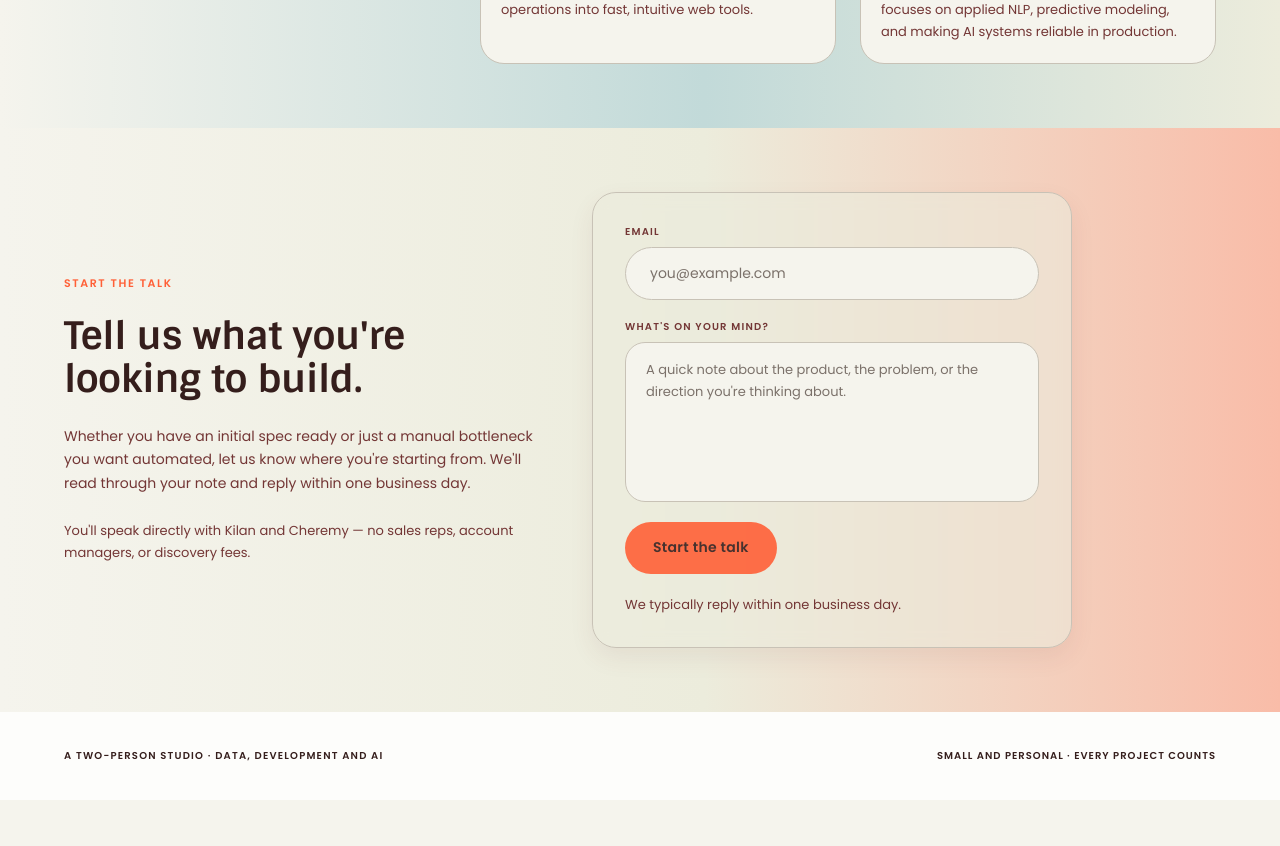
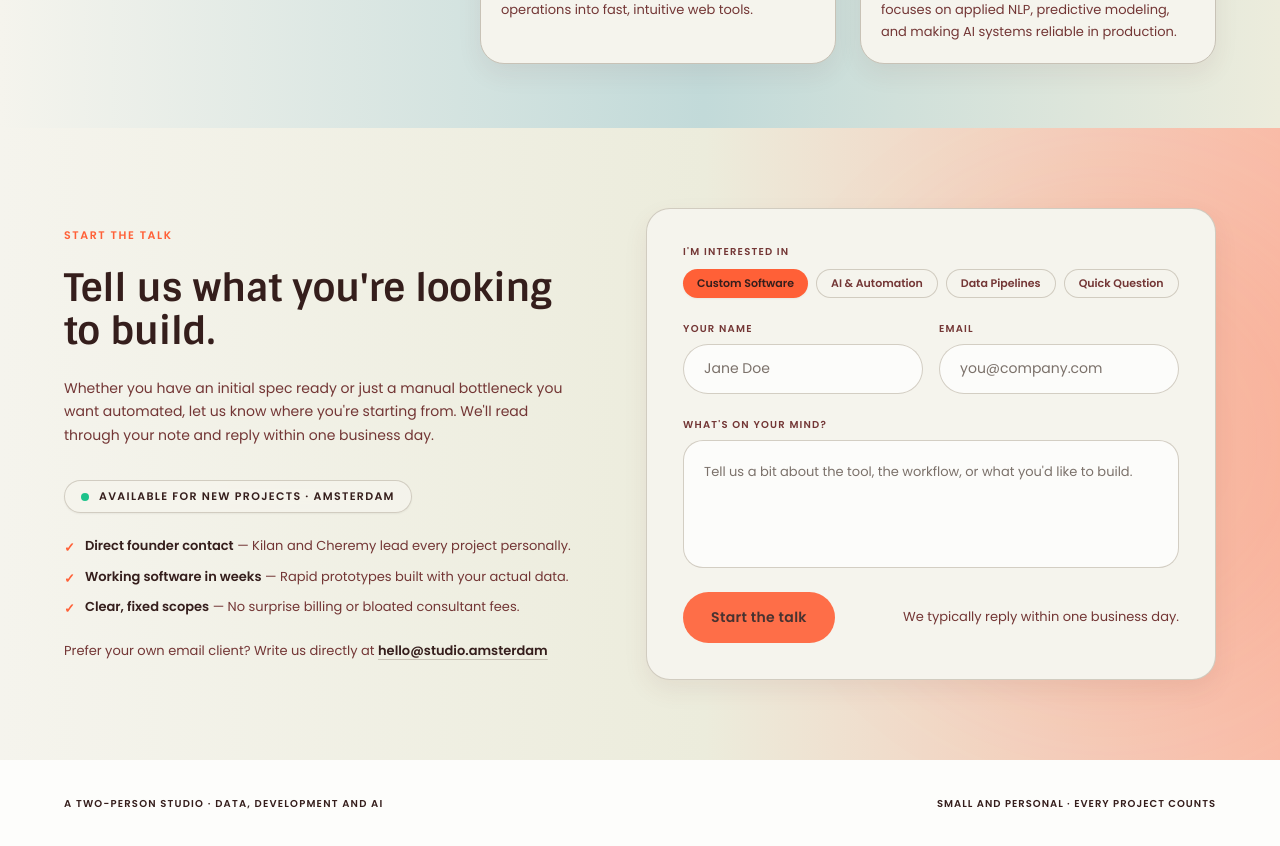
Before and after one commit to dcvanduuren/Keizersgracht, a Next.js app: page / in a window 1280 px wide. Shown: the part 3440-4286 px from the top of the page. Before the commit the page ends 4240 px from the top, so only its background shows below. Built offline with nearby package versions, Linux system fonts and the light colour scheme.

Commit message:
Upgrade Contact section with clean canvas card, topic chips, live availability pill, and ambient glow

```diff
--- a/src/components/sections/about.tsx
+++ b/src/components/sections/about.tsx
@@ -9,7 +9,7 @@ import { team, type TeamMember } from "@/data/team";
 function TeamCard({ member }: { member: TeamMember }) {
   const { heightShare, offsetShare } = member.crop;
   return (
-    <article className="flex flex-col overflow-hidden rounded-card-lg border border-border-subtle bg-canvas">
+    <article className="flex flex-col overflow-hidden rounded-card-lg border border-border-subtle bg-canvas shadow-card">
       {/* Reproduces the Figma crop (stretch + crop transform) at the original 435:360 ratio. */}
       <div className="relative aspect-[435/360] w-full overflow-hidden border-b border-border-subtle">
         <div
--- a/src/components/sections/contact-form.tsx
+++ b/src/components/sections/contact-form.tsx
@@ -6,13 +6,22 @@ import { Button } from "@/components/ui/button";
 const labelClass =
   "font-body text-badge font-semibold tracking-badge-caps text-terracotta uppercase";
 
+const inputClass =
+  "w-full rounded-pill border border-border-subtle/80 bg-white/70 px-5 py-3.5 font-body text-body text-espresso placeholder:text-taupe transition-all focus-visible:border-espresso focus-visible:bg-white focus-visible:outline-none";
+
+const topics = [
+  "Custom Software",
+  "AI & Automation",
+  "Data Pipelines",
+  "Quick Question",
+] as const;
+
 export function ContactForm() {
+  const [selectedTopic, setSelectedTopic] = useState<(typeof topics)[number]>("Custom Software");
   const [sent, setSent] = useState(false);
 
   function handleSubmit(event: FormEvent<HTMLFormElement>) {
     event.preventDefault();
-    // TODO: no backend is wired up yet. Send `new FormData(event.currentTarget)`
-    // to an API route / form service here before shipping.
     setSent(true);
   }
 
@@ -20,8 +29,49 @@ export function ContactForm() {
     <form
       onSubmit={handleSubmit}
       suppressHydrationWarning
-      className="flex w-full flex-col gap-5 rounded-card-lg border border-border-subtle bg-sand/60 p-6 shadow-card backdrop-blur-sm sm:p-8"
+      className="flex w-full flex-col gap-6 rounded-card-lg border border-border-subtle/80 bg-canvas p-6 shadow-card transition-all sm:p-9"
     >
+      {/* Topic selection chips */}
+      <div className="flex flex-col gap-2.5">
+        <label className={labelClass}>I&apos;m interested in</label>
+        <div className="flex flex-wrap gap-2">
+          {topics.map((topic) => {
+            const isSelected = selectedTopic === topic;
+            return (
+              <button
+                key={topic}
+                type="button"
+                onClick={() => setSelectedTopic(topic)}
+                className={`rounded-pill px-3.5 py-1.5 font-body text-label font-semibold transition-all ${
+                  isSelected
+                    ? "bg-coral text-espresso shadow-xs"
+                    : "border border-border-subtle/80 bg-canvas text-terracotta hover:border-espresso hover:text-espresso"
+                }`}
+              >
+                {topic}
+              </button>
+            );
+          })}
+        </div>
+      </div>
+
+      {/* Name & Email inputs */}
+      <div className="grid gap-4 sm:grid-cols-2">
+        <div className="flex flex-col gap-2">
+          <label htmlFor="name" className={labelClass}>
+            Your name
+          </label>
+          <input
+            id="name"
+            name="name"
+            type="text"
+            required
+            autoComplete="name"
+            placeholder="Jane Doe"
+            suppressHydrationWarning
+            className={inputClass}
+          />
+        </div>
         <div className="flex flex-col gap-2">
           <label htmlFor="email" className={labelClass}>
             Email
@@ -32,11 +82,14 @@ export function ContactForm() {
             type="email"
             required
             autoComplete="email"
-          placeholder="you@example.com"
+            placeholder="you@company.com"
             suppressHydrationWarning
-          className="w-full rounded-pill border border-border-subtle bg-canvas px-6 py-4 font-body text-body text-espresso placeholder:text-taupe focus-visible:border-espresso focus-visible:outline-none"
+            className={inputClass}
           />
         </div>
+      </div>
+
+      {/* Message textarea */}
       <div className="flex flex-col gap-2">
         <label htmlFor="message" className={labelClass}>
           What&apos;s on your mind?
@@ -45,19 +98,24 @@ export function ContactForm() {
           id="message"
           name="message"
           required
-          placeholder="A quick note about the product, the problem, or the direction you're thinking about."
+          rows={4}
+          placeholder="Tell us a bit about the tool, the workflow, or what you'd like to build."
           suppressHydrationWarning
-          className="h-40 w-full resize-none rounded-card border border-border-subtle bg-canvas px-5 py-4 font-body text-body-sm leading-[1.65] text-espresso placeholder:text-taupe focus-visible:border-espresso focus-visible:outline-none"
+          className="h-32 w-full resize-none rounded-card border border-border-subtle/80 bg-white/70 p-5 font-body text-body-sm leading-[1.65] text-espresso placeholder:text-taupe transition-all focus-visible:border-espresso focus-visible:bg-white focus-visible:outline-none"
         />
       </div>
+
+      {/* Action & status */}
+      <div className="flex flex-col gap-3 sm:flex-row sm:items-center sm:justify-between">
         <Button type="submit" className="self-start">
           Start the talk
         </Button>
-      <p role="status" className="font-body text-body-sm leading-[1.65] text-terracotta">
+        <p role="status" className="font-body text-body-sm text-terracotta">
           {sent
-          ? "Thanks! Message received — we'll get back to you within 24 hours."
+            ? "✓ Message received! We'll reply within 24 hours."
             : "We typically reply within one business day."}
         </p>
+      </div>
     </form>
   );
 }
--- a/src/components/sections/contact.tsx
+++ b/src/components/sections/contact.tsx
@@ -4,8 +4,14 @@ import { ContactForm } from "./contact-form";
 
 export function Contact() {
   return (
-    <section id="contact" className="bg-gradient-talk">
-      <div className="mx-auto grid max-w-[1440px] items-center gap-12 px-5 py-12 md:px-10 md:py-16 lg:min-h-[480px] lg:grid-cols-[minmax(0,480px)_minmax(0,480px)] xl:px-16">
+    <section id="contact" className="relative overflow-hidden bg-gradient-talk">
+      {/* Ambient warm glow behind the card */}
+      <div
+        aria-hidden
+        className="pointer-events-none absolute -right-20 top-1/2 h-[500px] w-[500px] -translate-y-1/2 rounded-full bg-coral/10 blur-3xl"
+      />
+
+      <div className="relative mx-auto grid max-w-[1440px] items-center gap-12 px-5 py-14 md:px-10 md:py-20 lg:grid-cols-[1fr_1.1fr] lg:gap-16 xl:px-16">
         <div className="flex flex-col gap-6">
           <Eyebrow tone="coral">Start the talk</Eyebrow>
           <SectionHeading>Tell us what you&apos;re looking to build.</SectionHeading>
@@ -13,10 +19,48 @@ export function Contact() {
             Whether you have an initial spec ready or just a manual bottleneck you want automated, let us know
             where you&apos;re starting from. We&apos;ll read through your note and reply within one business day.
           </p>
-          <p className="font-body text-body-sm leading-[1.7] text-terracotta">
-            You&apos;ll speak directly with Kilan and Cheremy — no sales reps, account managers, or discovery fees.
-          </p>
+
+          <div className="flex flex-col gap-4 pt-2">
+            <div className="inline-flex w-fit items-center gap-2.5 rounded-pill border border-border-subtle/80 bg-canvas/80 px-4 py-2 shadow-xs backdrop-blur-sm">
+              <span className="size-2 rounded-full bg-emerald-500 animate-pulse" />
+              <span className="font-body text-label font-semibold tracking-badge-caps text-espresso uppercase">
+                Available for new projects · Amsterdam
+              </span>
+            </div>
+
+            <ul className="flex flex-col gap-2.5 pt-2">
+              <li className="flex items-start gap-2.5 font-body text-body-sm text-terracotta">
+                <span aria-hidden className="pt-0.5 text-coral font-bold">✓</span>
+                <span>
+                  <strong className="font-semibold text-espresso">Direct founder contact</strong> — Kilan and Cheremy lead every project personally.
+                </span>
+              </li>
+              <li className="flex items-start gap-2.5 font-body text-body-sm text-terracotta">
+                <span aria-hidden className="pt-0.5 text-coral font-bold">✓</span>
+                <span>
+                  <strong className="font-semibold text-espresso">Working software in weeks</strong> — Rapid prototypes built with your actual data.
+                </span>
+              </li>
+              <li className="flex items-start gap-2.5 font-body text-body-sm text-terracotta">
+                <span aria-hidden className="pt-0.5 text-coral font-bold">✓</span>
+                <span>
+                  <strong className="font-semibold text-espresso">Clear, fixed scopes</strong> — No surprise billing or bloated consultant fees.
+                </span>
+              </li>
+            </ul>
+
+            <p className="pt-2 font-body text-body-sm text-terracotta">
+              Prefer your own email client? Write us directly at{" "}
+              <a
+                href="mailto:hello@studio.amsterdam"
+                className="font-semibold text-espresso underline decoration-border-subtle underline-offset-4 transition-colors hover:text-coral hover:decoration-coral"
+              >
+                hello@studio.amsterdam
+              </a>
+            </p>
+          </div>
         </div>
+
         <ContactForm />
       </div>
     </section>
```
Lines whose indentation alone changed are shown as unchanged.
